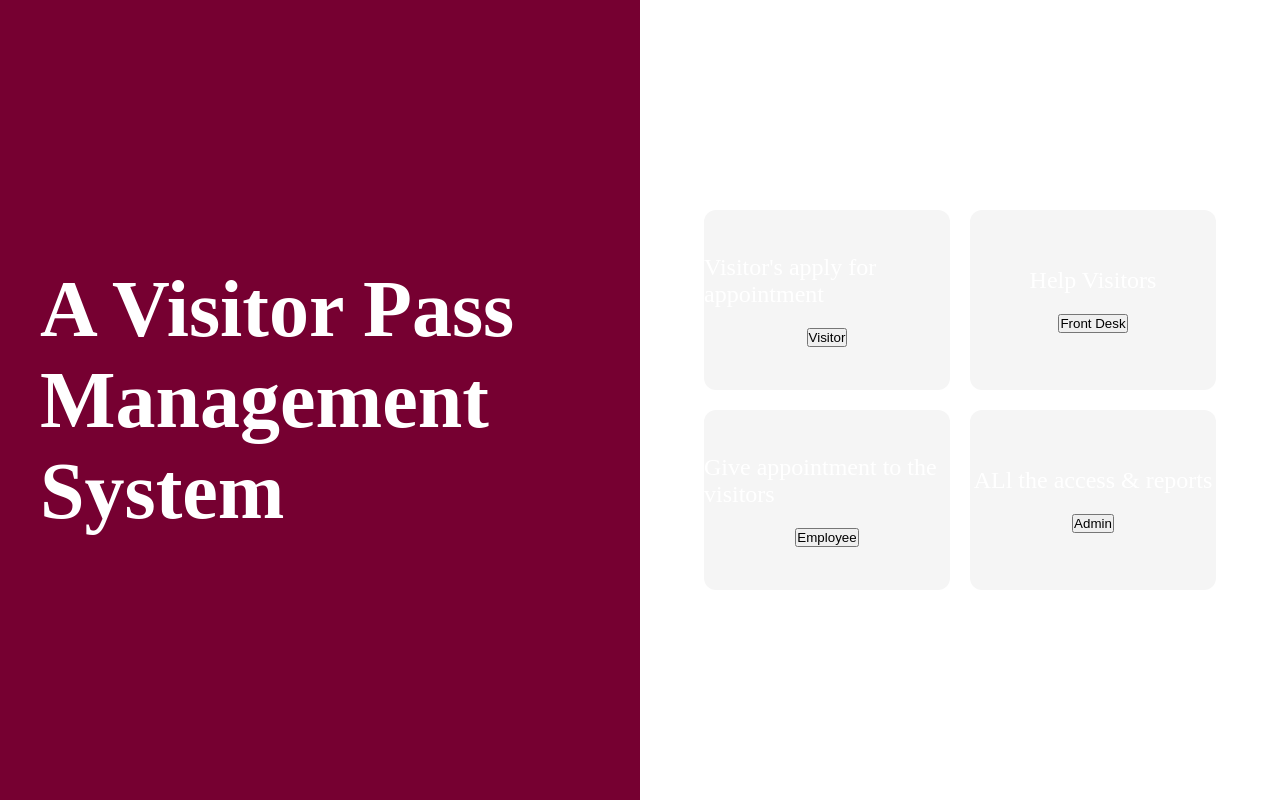
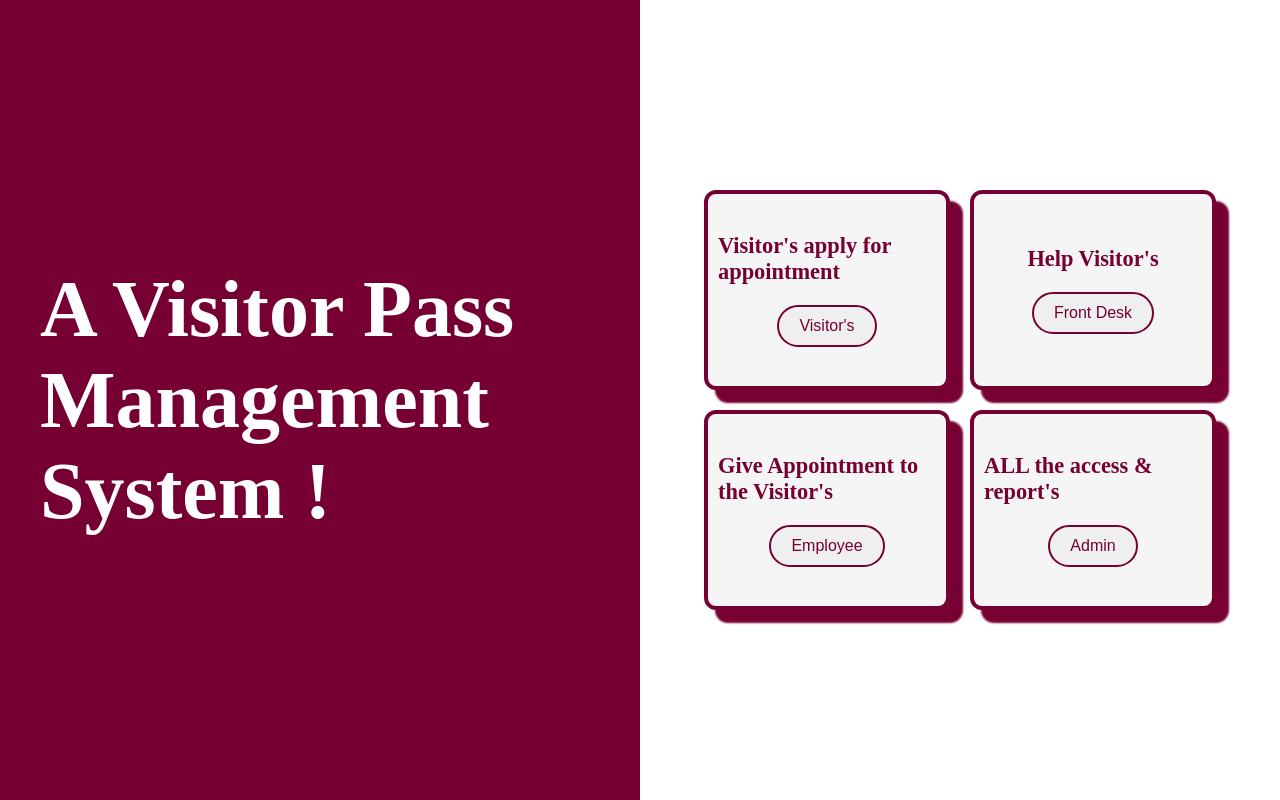
Before and after one commit to SumanKarmakar467/Assignment-9, a React (Vite) app in the folder Fronted/: page / in a window 1280 px wide. Built offline with nearby package versions, Linux system fonts and the light colour scheme.

Commit message:
fix: Update text and styles in Home page for Visitor Pass Management System

```diff
--- a/Fronted/src/index.css
+++ b/Fronted/src/index.css
@@ -52,19 +52,31 @@ body{
 .cart-three,
 .cart-four{
   background-color: var(--cart-color);
-  height:180px;
+  height:200px;
   border-radius:12px;
   display:flex;
   flex-direction:column;
   justify-content:center;
   align-items:center;
   gap:20px;
-
+  border:4px solid var(--primary-color);
+  padding:10px;
+  box-shadow: 12px 12px 2px 1px var(--primary-color);
 }
 .para{
-  font-size: 1.5rem;
+  font-size: 1.4rem;
+  color:var(--primary-color);
+  font-weight: bold;
+}
+.btn{
+  font-size: 1rem;
+  color:var(--primary-color);
+  padding:10px 20px;
+  border:2px solid var(--primary-color);
+  border-radius: 40px;
+  transition: all ease 0.2s;
+}
+.btn:hover{
+  background-color: var(--primary-color);
   color:white;
 }
-.btn{
-
-}
--- a/Fronted/src/pages/Home.jsx
+++ b/Fronted/src/pages/Home.jsx
@@ -2,24 +2,24 @@ const Home = () => {
   return (
     <div className="home">
       <div className="left">
-        <h1>A Visitor Pass Management System</h1>
+        <h1>A Visitor Pass Management System !</h1>
       </div>
       <div className="right">
         <div className="cart">
           <div className="cart-one">
             <p className="para">Visitor's apply for appointment</p>
-            <button className="btn">Visitor</button>
+            <button className="btn">Visitor's</button>
           </div>
           <div className="cart-two">
-            <p className="para">Help Visitors</p>
+            <p className="para">Help Visitor's</p>
             <button className="btn">Front Desk</button>
           </div>
           <div className="cart-three">
-            <p className="para">Give appointment to the visitors</p>
+            <p className="para">Give Appointment to the Visitor's</p>
             <button className="btn">Employee</button>
           </div>
           <div className="cart-four">
-            <p className="para">ALl the access & reports</p>
+            <p className="para">ALL the access & report's</p>
             <button className="btn">Admin</button>
           </div>
         </div>
```
